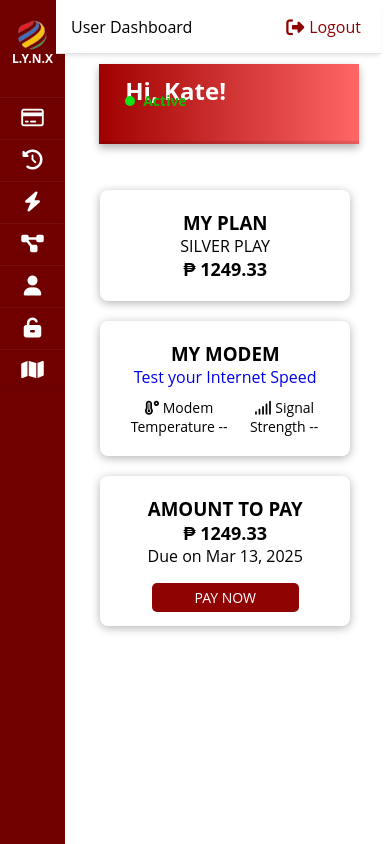
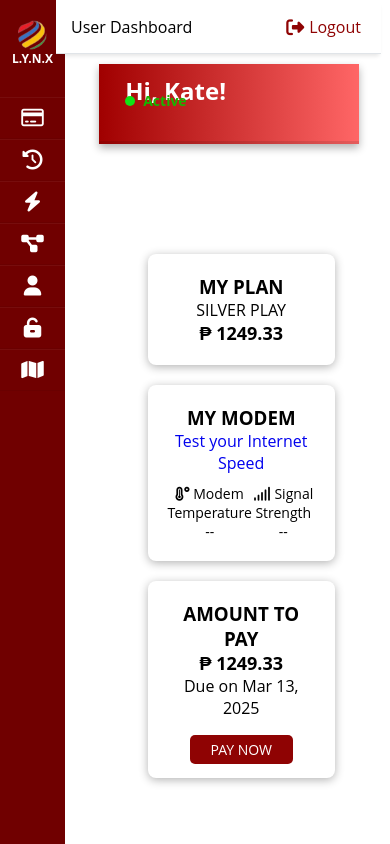
Before and after one commit to WesleyJoshuaPerez/Capstone, a PHP site: page /Github/user_dashboard.html in a window 390 px wide. Run offline with PHP 8.4, Linux system fonts and the light colour scheme; some libraries are stand-ins or nearby versions.

Commit message:
card container modification

```diff
--- a/frontend/styles/user_dashboard.css
+++ b/frontend/styles/user_dashboard.css
@@ -139,8 +139,8 @@
   background: linear-gradient(to right, #a00000, #ff6666);
   height: 120px;
   border-bottom: 3px solid rgba(0, 0, 0, 0.1); /* Soft bottom border */
-  margin-top: 0; /* Align at the top */
-  border-radius: 0; /* No rounded corners for a full-width effect */
+  margin-top: 0;
+  border-radius: 0;
   box-shadow: 0px 4px 8px rgba(0, 0, 0, 0.3);
   width: 100%;
 }
@@ -229,13 +229,15 @@
 
 .card-container {
   display: flex;
-  justify-content: center;
+  flex-wrap: wrap; /* Ensures wrapping on smaller screens */
+  justify-content: center; /* Centers cards horizontally */
   gap: 20px; /* Space between cards */
   width: 100%;
   max-width: 900px;
   position: relative;
   top: 8rem;
-  left: 13rem;
+  left: auto; /* Removes fixed left positioning */
+  margin: 0 auto; /* Centers the container */
 }
 
 /* Individual Card Style */
@@ -287,7 +289,6 @@
   background-color: #a42b2b;
 }
 /* start of home div style */
-
 
 /* start of billing history div style */
 .table-container {
@@ -853,16 +854,13 @@
     justify-content: left;
   }
   .card-container {
-    flex-direction: column;
-    align-items: center;
-    position: relative;
-    left: 0;
-    top: 4rem;
-    width: calc(100% - 0px) !important;
+    flex-direction: column; /* Stack cards vertically */
+    align-items: center; /* Centers the cards */
+    padding-left: 0; /* Remove extra left padding */
   }
   .card {
-    width: 90%;
-    max-width: 400px;
+    width: 90% !important; /* Make cards take full width */
+    max-width: 400px; /* Prevents cards from being too wide */
   }
   .form-row {
     flex-direction: column;
@@ -912,3 +910,11 @@
     width: calc(100% - 0px) !important;
   }
 }
+
+@media screen and (max-width: 1024px) {
+  .card-container {
+    justify-content: flex-start; /* Align to the left on medium screens */
+    max-width: 100%;
+    padding-left: 2rem; /* Slight left margin for spacing */
+}
+}
```
